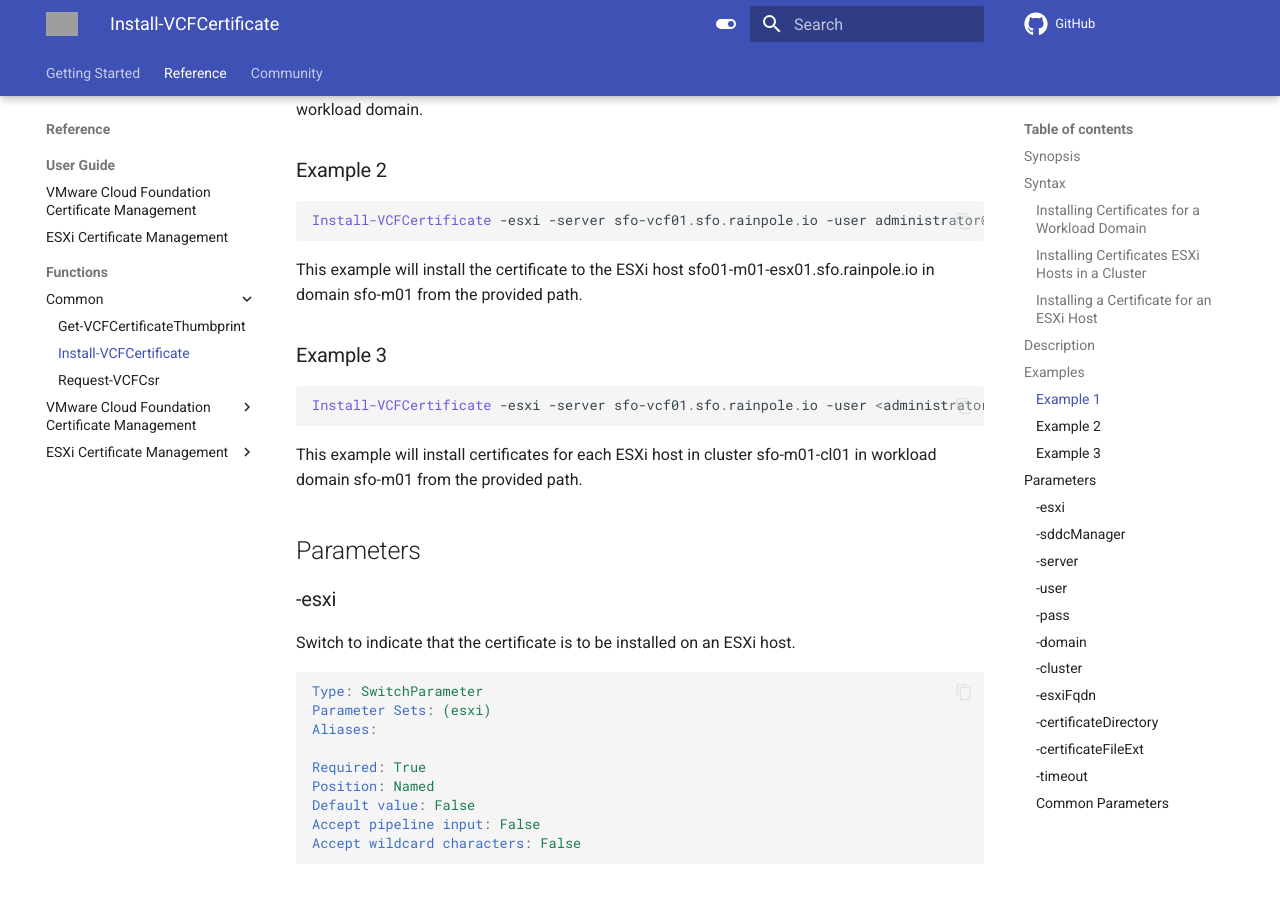
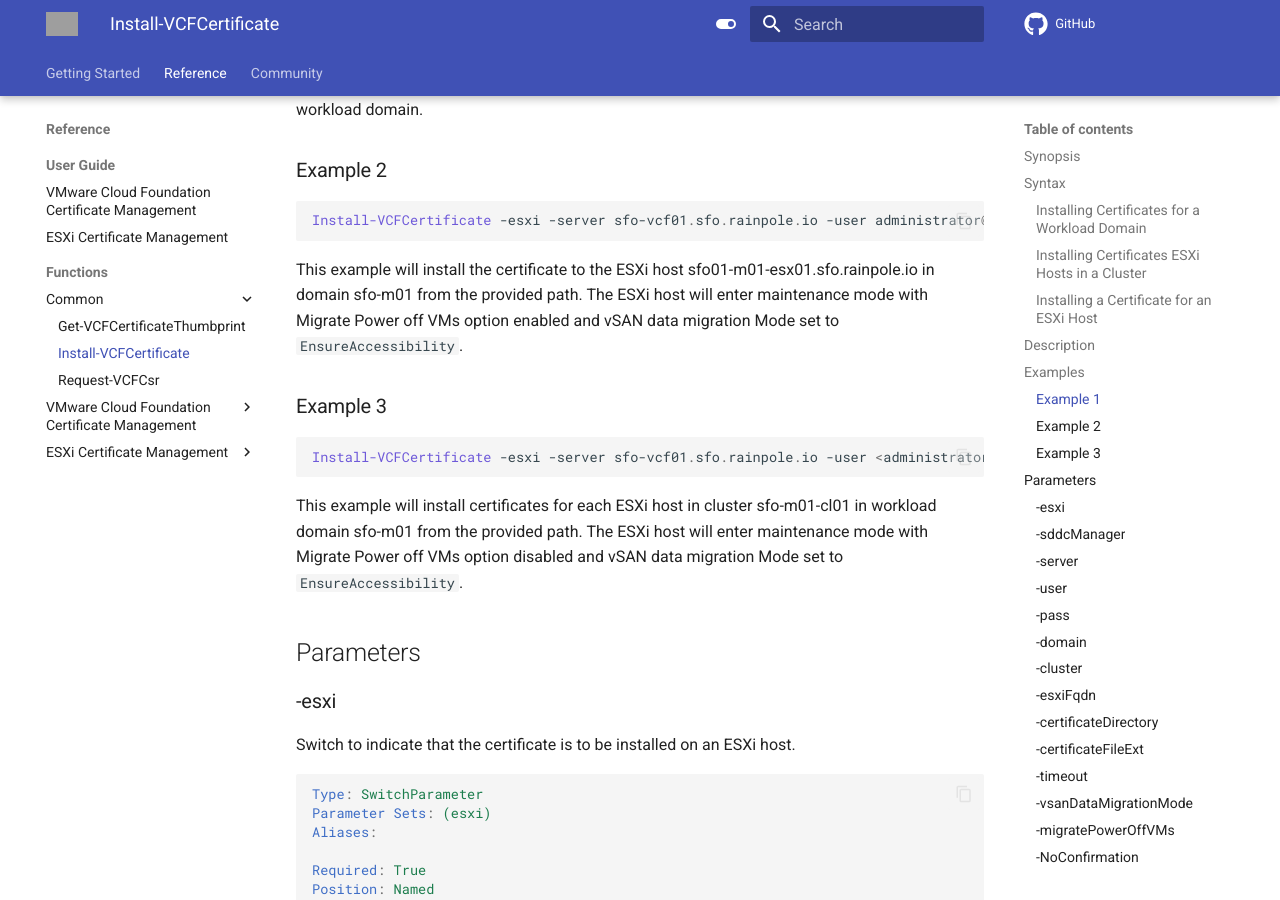
Before and after one commit to vmware/powershell-module-for-vmware-cloud-foundation-certificate-management, an MkDocs documentation site: the page built from docs/documentation/functions/Install-VCFCertificate.md, in a window 1280 px wide and 900 px high, scrolled down 1301 px. Built offline with MkDocs 1.6.1 and Material for MkDocs 9.7.7, drawn with Linux system fonts in a browser that asks for light colours; comment, search, counter and statistics services are not loaded; the version menu is left out; some of the changed text lies outside the part shown; grey boxes are pictures that could not be loaded.

Commit message:
fix: address current comments
fix: address current comments

Signed-off-by: Kevin Teng <kevin.teng@broadcom.com>

````diff
--- a/docs/documentation/functions/Install-VCFCertificate.md
+++ b/docs/documentation/functions/Install-VCFCertificate.md
@@ -15,13 +15,13 @@
 ### Installing Certificates ESXi Hosts in a Cluster
 
 ```powershell
-Install-VCFCertificate [-esxi] [-server] <String> [-user] <String> [-pass] <String> [-domain] <String> [-cluster] <String> [-certificateDirectory] <String> [-certificateFileExt] <String> [[-timeout] <String>] [<CommonParameters>]
+Install-VCFCertificate [-esxi] [-server] <String> [-user] <String> [-pass] <String> [-domain] <String> [-cluster] <String> [-vsanDataMigrationMode] <String> [-migratePowerOffVMs] [-certificateDirectory] <String> [-certificateFileExt] <String> [[-timeout] <String>] [-NoConfirmation] [<CommonParameters>]
 ```
 
 ### Installing a Certificate for an ESXi Host
 
 ```powershell
-Install-VCFCertificate [-esxi] [-server] <String> [-user] <String> [-pass] <String> [-domain] <String> [-esxiFqdn] <String> [-certificateDirectory] <String> [-certificateFileExt] <String> [[-timeout] <String>] [<CommonParameters>]
+Install-VCFCertificate [-esxi] [-server] <String> [-user] <String> [-pass] <String> [-domain] <String> [-esxiFqdn] <String> [-vsanDataMigrationMode] <String>[-migratePowerOffVMs] [-certificateDirectory] <String> [-certificateFileExt] <String> [[-timeout] <String>] [-NoConfirmation] [<CommonParameters>]
 ```
 
 ## Description
@@ -49,18 +49,18 @@
 ### Example 2
 
 ```powershell
-Install-VCFCertificate -esxi -server sfo-vcf01.sfo.rainpole.io -user administrator@vsphere.local -pass VMw@re1! -domain sfo-m01 -esxiFqdn sfo01-m01-esx01.sfo.rainpole.io -certificateDirectory F:\certificates -certificateFileExt ".cer"
+Install-VCFCertificate -esxi -server sfo-vcf01.sfo.rainpole.io -user administrator@vsphere.local -pass VMw@re1! -domain sfo-m01 -esxiFqdn sfo01-m01-esx01.sfo.rainpole.io -migratePowerOffVMs -vsanDataMigrationMode EnsureAccessibility -certificateDirectory F:\certificates -certificateFileExt ".cer"
 ```
 
-This example will install the certificate to the ESXi host sfo01-m01-esx01.sfo.rainpole.io in domain sfo-m01 from the provided path.
+This example will install the certificate to the ESXi host sfo01-m01-esx01.sfo.rainpole.io in domain sfo-m01 from the provided path. The ESXi host will enter maintenance mode with Migrate Power off VMs option enabled and vSAN data migration Mode set to `EnsureAccessibility`.
 
 ### Example 3
 
 ```powershell
-Install-VCFCertificate -esxi -server sfo-vcf01.sfo.rainpole.io -user <administrator@vsphere.local> -pass VMw@re1! -domain sfo-m01 -cluster sfo-m01-cl01 -certificateDirectory F:\certificates -certificateFileExt ".cer"
+Install-VCFCertificate -esxi -server sfo-vcf01.sfo.rainpole.io -user <administrator@vsphere.local> -pass VMw@re1! -domain sfo-m01 -cluster sfo-m01-cl01 -vsanDataMigrationMode EnsureAccessibility -certificateDirectory F:\certificates -certificateFileExt ".cer"
 ```
 
-This example will install certificates for each ESXi host in cluster sfo-m01-cl01 in workload domain sfo-m01 from the provided path.
+This example will install certificates for each ESXi host in cluster sfo-m01-cl01 in workload domain sfo-m01 from the provided path. The ESXi host will enter maintenance mode with Migrate Power off VMs option disabled and vSAN data migration Mode set to `EnsureAccessibility`.
 
 ## Parameters
 
@@ -241,6 +241,53 @@
 Accept pipeline input: False
 Accept wildcard characters: False
 ```
+### -vsanDataMigrationMode
+
+The vSan Data Migration mode validate value ("Full", "EnsureAccessibility").
+
+```yaml
+Type: String
+Parameter Sets: (All)
+Aliases:
+
+Required: False
+Position: Named
+Default value: None
+Accept pipeline input: False
+Accept wildcard characters: False
+```
+
+### -migratePowerOffVMs
+
+Option to decide if power off virtual machines and suspended virtual machines will be migrated to other ESXi hosts when the ESXi host goes into maintenance mode.
+
+```yaml
+Type: Switch
+Parameter Sets: (All)
+Aliases:
+
+Required: False
+Position: Named
+Default value: None
+Accept pipeline input: False
+Accept wildcard characters: False
+```
+
+### -NoConfirmation
+
+Option to skip Confirmation warning when performing the ESXi host certificate replacement.
+
+```yaml
+Type: Switch
+Parameter Sets: (All)
+Aliases:
+
+Required: False
+Position: Named
+Default value: None
+Accept pipeline input: False
+Accept wildcard characters: False
+```
 
 ### Common Parameters
 
````
Also changed, not shown: CHANGELOG.md (+2 -2 lines), docs/documentation/functions/Get-EsxiHostVsanMaintenanceModePrecheck.md (+3 -3 lines), 2 other files.
